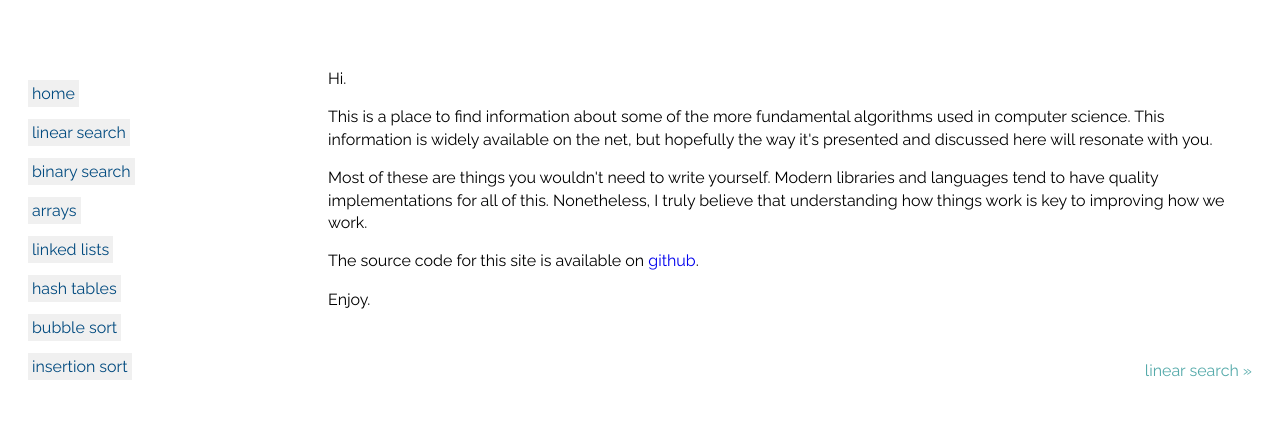
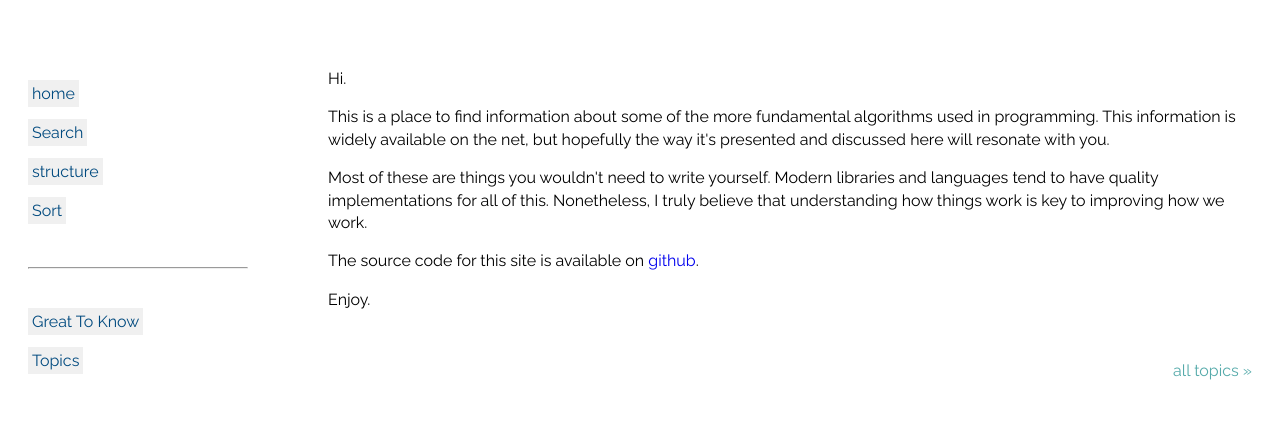
Before and after one commit to alsamzu/programmingNotes, a plain HTML site: page index.html in a window 1280 px wide. Drawn offline with nearby package versions, Linux system fonts and the light colour scheme.

Commit message:
changed the side bar topics

```diff
--- a/index.html
+++ b/index.html
@@ -14,28 +14,30 @@
     <div id="site">
       <div id="head"></div>
       <div id="left">
-        <p><a href="/">home</a></p>
-        <p><a href="topics/search/linear.html">linear search</a></p>
-        <p><a href="topics/search/binarysearch.html">binary search</a></p>
-        <p><a href="topics/structures/arrays.html">arrays</a></p>
-        <p><a href="topics/structures/linkedlists.html">linked lists</a></p>
-        <p><a href="topics/structures/hashtables.html">hash tables</a></p>
-        <p><a href="topics/sort/bubblesort.html">bubble sort</a></p>
-        <p><a href="topics/sort/insertionsort.html">insertion sort</a></p>
-      </div>
+        <p><a href="index.html">home</a></p>
+            <p><a href="topics/search/searchindex.html">Search</a></p>
+            <p><a href="topics/structures/structureindex.html">structure</a></p>
+            <p><a href="topics/sort/sortindex.html">Sort</a></p>
+          <br>
+          <hr>
+          <br>
+          <p><a href="goodtoknow.html">Great To Know</a></p>
+          <p><a href="topics.html">Topics</a></p>
+        </div>
+
       <div id="content">
         <p>Hi.</p>
 
-<p>This is a place to find information about some of the more fundamental algorithms used in computer science. This information is widely available on the net, but hopefully the way it's presented and discussed here will resonate with you.</p>
+<p>This is a place to find information about some of the more fundamental algorithms used in programming. This information is widely available on the net, but hopefully the way it's presented and discussed here will resonate with you.</p>
 
 <p>Most of these are things you wouldn't need to write yourself. Modern libraries and languages tend to have quality implementations for all of this. Nonetheless, I truly believe that understanding how things work is key to improving how we work.</p>
 
-<p>The source code for this site is available on <a href="https://github.com/karlseguin/Algorithms">github</a>.</p>
+<p>The source code for this site is available on <a href="https://github.com/tamzi/programmingNotes">github</a>.</p>
 
 <p>Enjoy.</p>
 
 <div id="nav">
-  <a href="/search/linear.html" id="next">linear search &raquo;</a>
+  <a href="topics.html" id="next">all topics &raquo;</a>
 </div>
       </div>
       </div>
```
